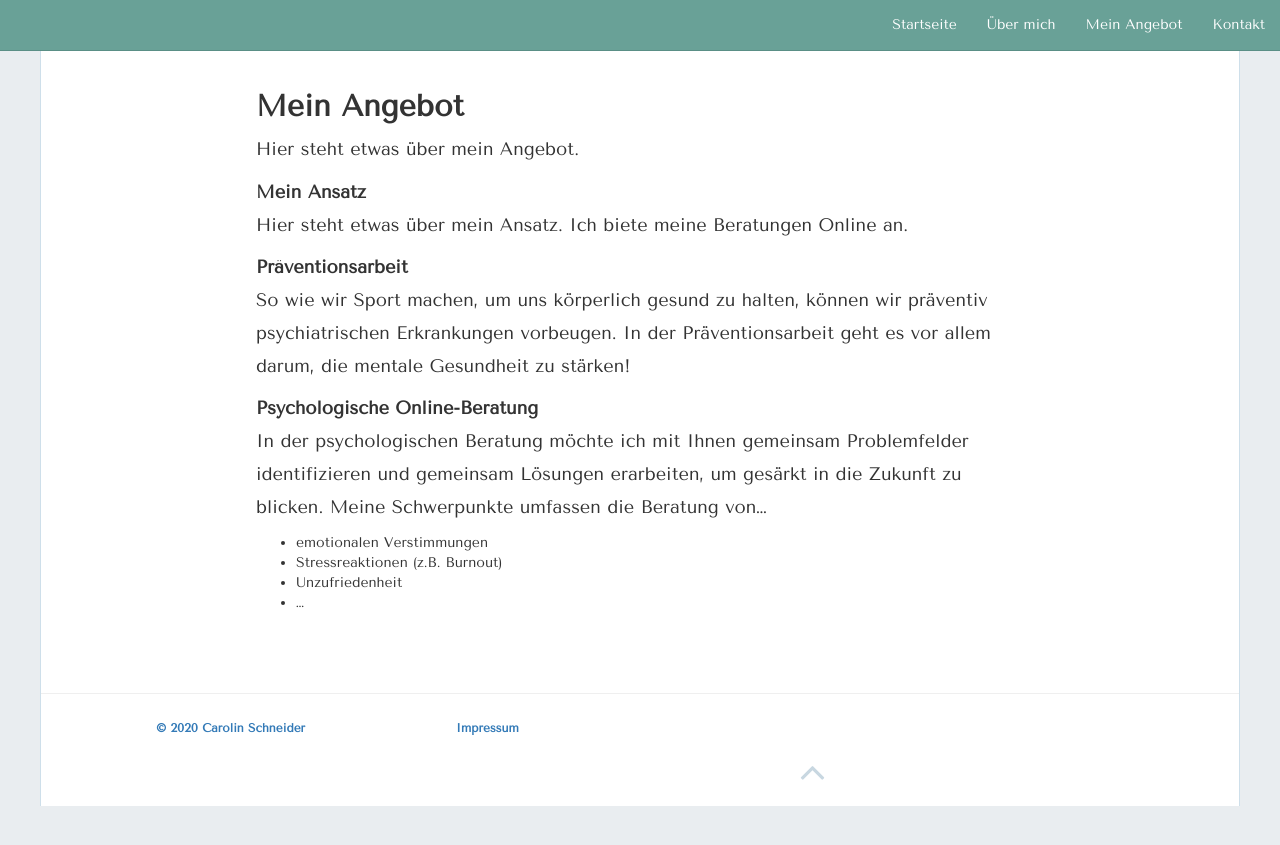
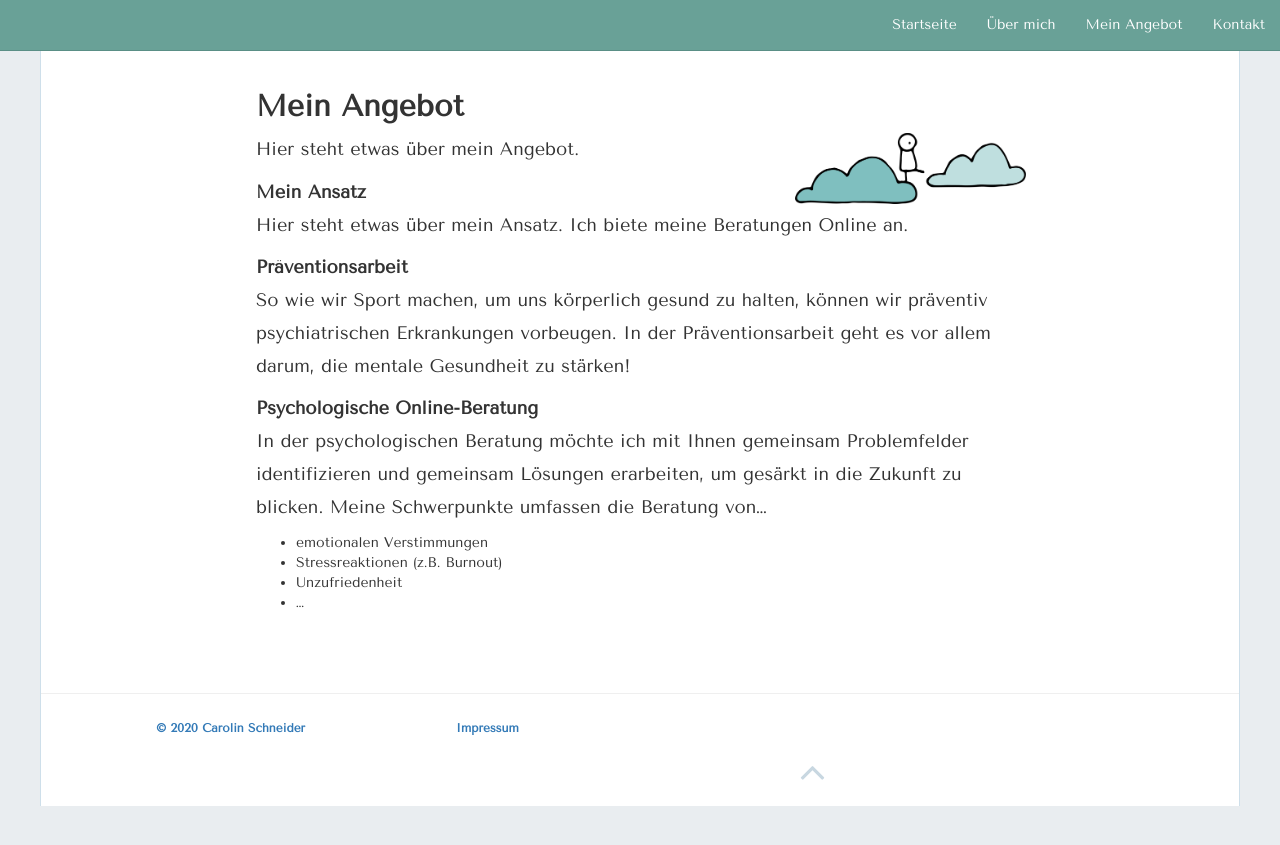
Before and after one commit to carolinschneider/carolinschneider.github.io, a Jekyll site: the page built from angebot.md, in a window 1280 px wide. Shown: the top 845 px of the page. Built offline with Jekyll 4.4.1, drawn with Linux system fonts in a browser that asks for light colours; nearby versions of some CDN libraries.

Commit message:
Update angebot.md

```diff
--- a/angebot.md
+++ b/angebot.md
@@ -6,6 +6,7 @@
 
 ## Mein Angebot
 Hier steht etwas über mein Angebot.
+<img src="https://raw.githubusercontent.com/carolinschneider/carolinschneider.github.io/master/img/Angebot.png" alt="" style="float:right;width:30%;">
 
 **Mein Ansatz** <br>
 Hier steht etwas über mein Ansatz. Ich biete meine Beratungen Online an.
```
